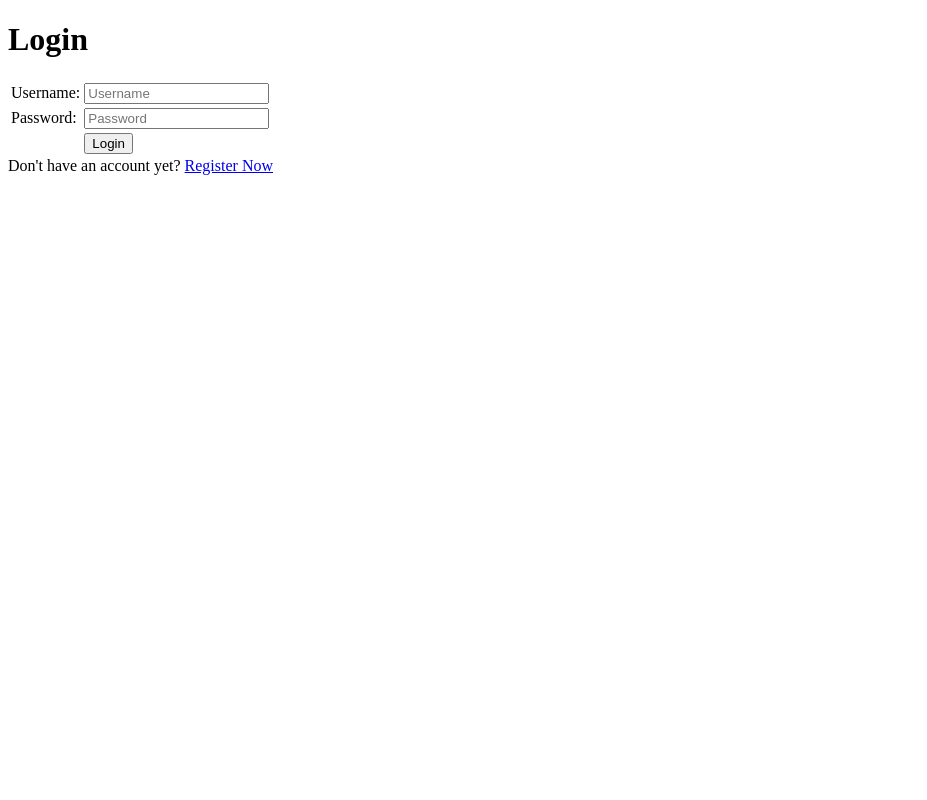
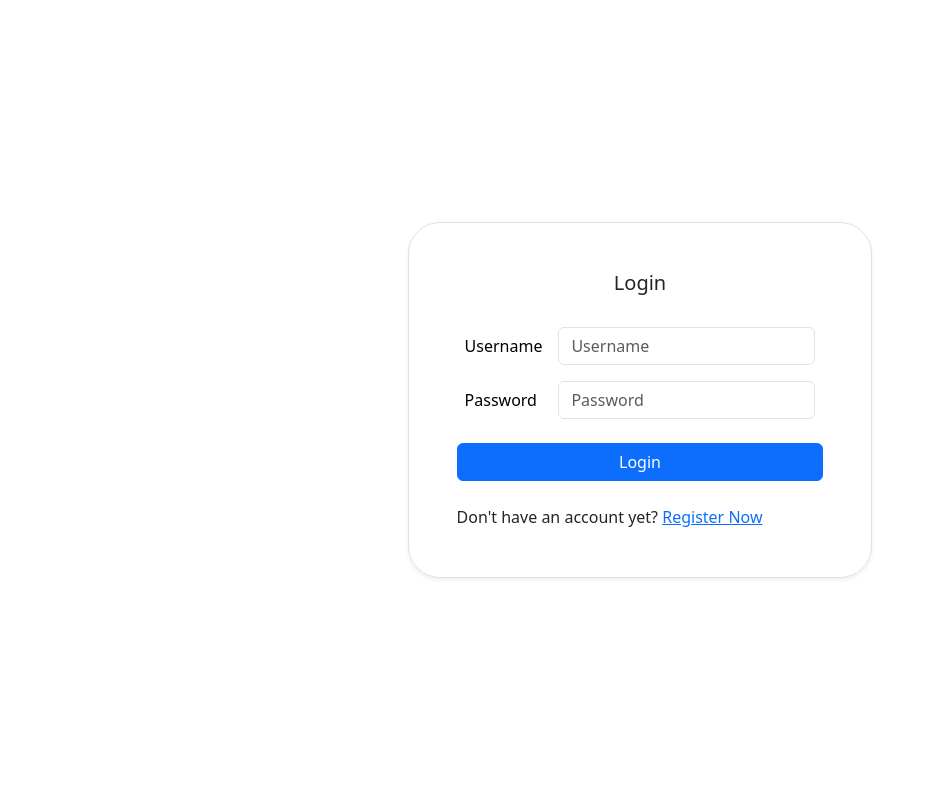
Before and after one commit to MhmdEagel/AnimeSeriesTracker, a Django app: page /login/ in a window 1280 px wide. Shown: the whole page, without its empty margins (0-927 px from the left). Run offline with Django 5.2, Linux system fonts and the light colour scheme.

Commit message:
Mengatur halaman login

```diff
--- a/anime_series_tracker/settings.py
+++ b/anime_series_tracker/settings.py
@@ -118,6 +118,7 @@ USE_TZ = True
 
 STATIC_URL = 'static/'
 
+
 # Default primary key field type
 # https://docs.djangoproject.com/en/5.0/ref/settings/#default-auto-field
 
--- a/main/templates/login.html
+++ b/main/templates/login.html
@@ -1,45 +1,30 @@
 {% extends 'base.html' %}
-
 {% block meta %}
 <title>Login</title>
 {% endblock meta %}
 
 {% block content %}
-<div class="login">
-  <h1>Login</h1>
-
+<div class="d-flex justify-content-center align-items-center position-absolute w-100 h-100">
+  <div class="login border p-5 rounded-5 shadow-sm" style="width: fit-content;">
+    <h5 class="text-center mb-4">Login</h5>
     <form method="POST" action="">
       {% csrf_token %}
-    <table>
+      <table class="table table-borderless align-middle">
         <tr>
-        <td>Username:</td>
+          <td>Username</td>
           <td>
-          <input
-            type="text"
-            name="username"
-            placeholder="Username"
-            class="form-control"
-          />
+            <input type="text" name="username" placeholder="Username" class="form-control" />
           </td>
         </tr>
 
         <tr>
-        <td>Password:</td>
+          <td>Password</td>
           <td>
-          <input
-            type="password"
-            name="password"
-            placeholder="Password"
-            class="form-control"
-          />
+            <input type="password" name="password" placeholder="Password" class="form-control" />
           </td>
         </tr>
-
-      <tr>
-        <td></td>
-        <td><input class="btn login_btn" type="submit" value="Login" /></td>
-      </tr>
       </table>
+      <input class="btn btn-primary mb-4 w-100" type="submit" value="Login" />
     </form>
 
     {% if messages %}
@@ -50,6 +35,8 @@
     </ul>
     {% endif %} Don't have an account yet?
     <a href="{% url 'main:register' %}">Register Now</a>
+
+  </div>
 </div>
 
 {% endblock content %}
--- a/main/templates/main.html
+++ b/main/templates/main.html
@@ -14,7 +14,6 @@
           <th>Genre</th>
           <th>Release Date</th>
         </tr>
-
         {% comment %} Berikut cara memperlihatkan data produk di bawah baris ini
         {%endcomment %} {% for anime in allAnime %}
         <tr>
--- a/templates/base.html
+++ b/templates/base.html
@@ -1,13 +1,21 @@
 {% load static %}
 <!DOCTYPE html>
 <html lang="en">
+
 <head>
-    <meta charset="UTF-8">
-    <meta name="viewport" content="width=device-width, initial-scale=1.0">
-    {% block meta %} {% endblock meta %}
+    {% block meta %}
+    <meta charset="UTF-8" />
+    <meta name="viewport" content="width=device-width, initial-scale=1">
+    {% endblock meta %}
+    <link href="https://cdn.jsdelivr.net/npm/bootstrap@5.3.2/dist/css/bootstrap.min.css" rel="stylesheet" integrity="sha384-T3c6CoIi6uLrA9TneNEoa7RxnatzjcDSCmG1MXxSR1GAsXEV/Dwwykc2MPK8M2HN" crossorigin="anonymous">
+    <script src="https://code.jquery.com/jquery-3.6.0.min.js" integrity="sha384-KyZXEAg3QhqLMpG8r+J4jsl5c9zdLKaUk5Ae5f5b1bw6AUn5f5v8FZJoMxm6f5cH1" crossorigin="anonymous"></script>
+    <script src="https://cdn.jsdelivr.net/npm/@popperjs/core@2.11.8/dist/umd/popper.min.js" integrity="sha384-I7E8VVD/ismYTF4hNIPjVp/Zjvgyol6VFvRkX/vR+Vc4jQkC+hVqc2pM8ODewa9r" crossorigin="anonymous"></script>
+    <script src="https://cdn.jsdelivr.net/npm/bootstrap@5.3.2/dist/js/bootstrap.min.js" integrity="sha384-BBtl+eGJRgqQAUMxJ7pMwbEyER4l1g+O15P+16Ep7Q9Q+zqX6gSbd85u4mG4QzX+" crossorigin="anonymous"></script>
     <title>Document</title>
 </head>
+
 <body>
     {% block content %} {% endblock content %}
 </body>
+
 </html>
```
Also changed, not shown: README.md, anime_series_tracker/static/login.png (added). Lines whose indentation alone changed are shown as unchanged.
